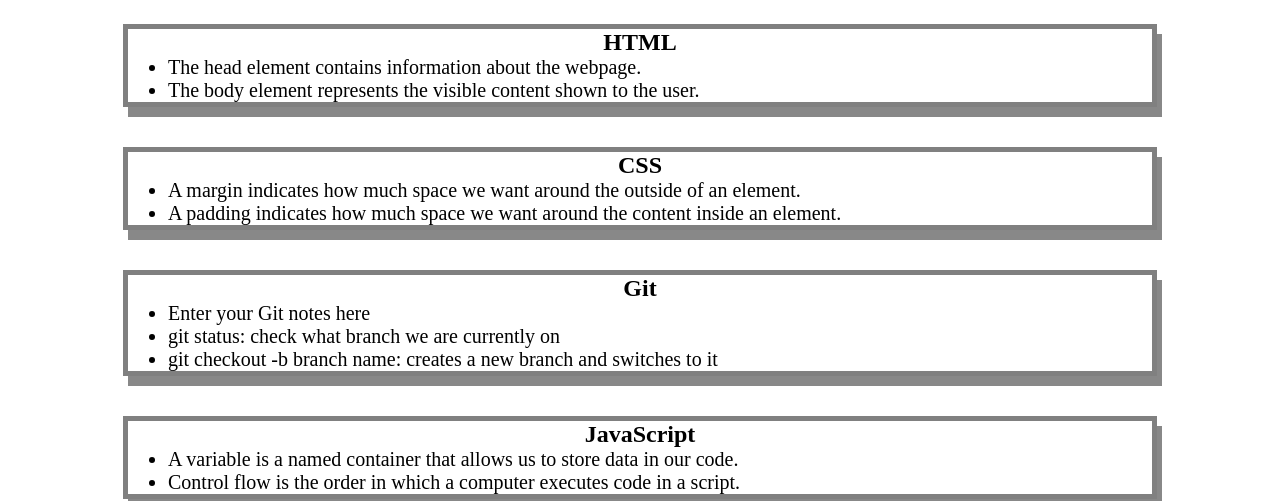
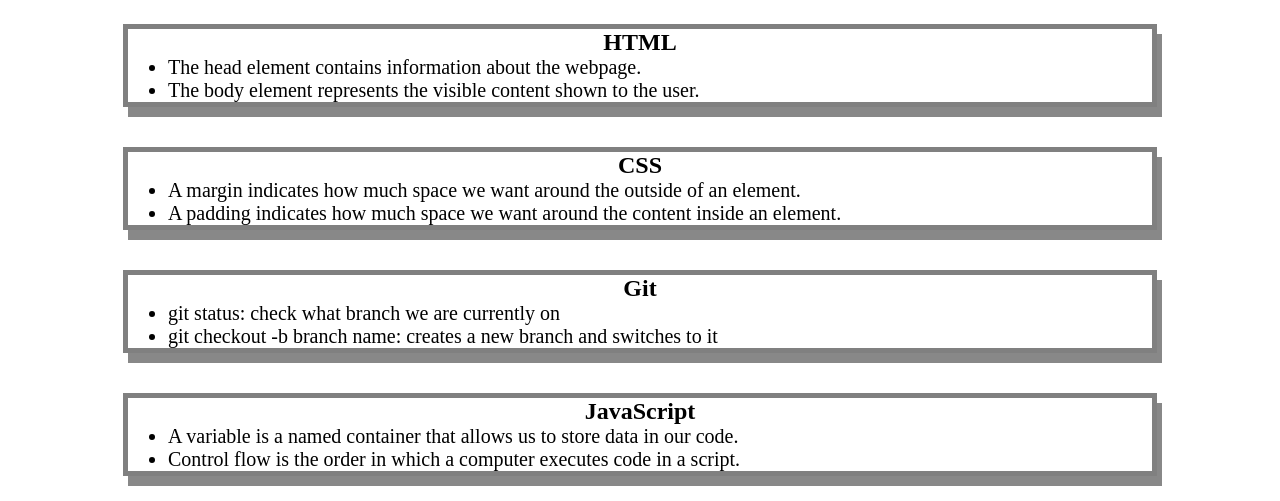
Before and after one commit to richiethie/prework-study-guide, a plain HTML site: page index.html in a window 1280 px wide. Shown: the part 136-637 px from the top of the page. Drawn offline with Linux system fonts and the light colour scheme.

```diff
--- a/assets/script.js
+++ b/assets/script.js
@@ -22,6 +22,6 @@
 }
 
 console.log('Here are the topics we learned through Prework:');
-listTopics()
+listTopics();
 console.log('Which topic should we study first?');
-selectTopic()
+selectTopic();
--- a/index.html
+++ b/index.html
@@ -35,7 +35,6 @@
       <section class="card" id="git-section">
         <h2>Git</h2>
         <ul>
-          <li>Enter your Git notes here</li>
           <li>git status: check what branch we are currently on</li>
           <li>git checkout -b branch name: creates a new branch and switches to it</li>
         </ul>
```
Also changed, not shown: 1 other file.
